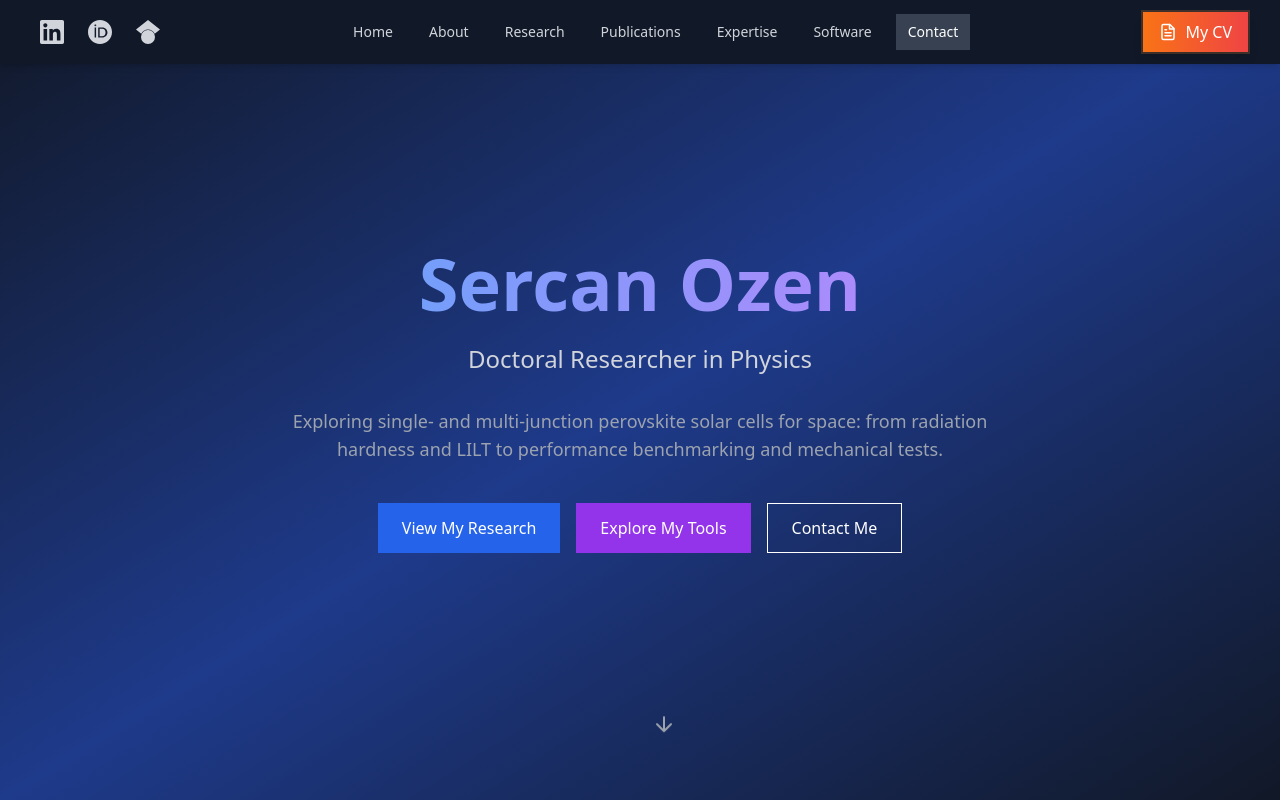
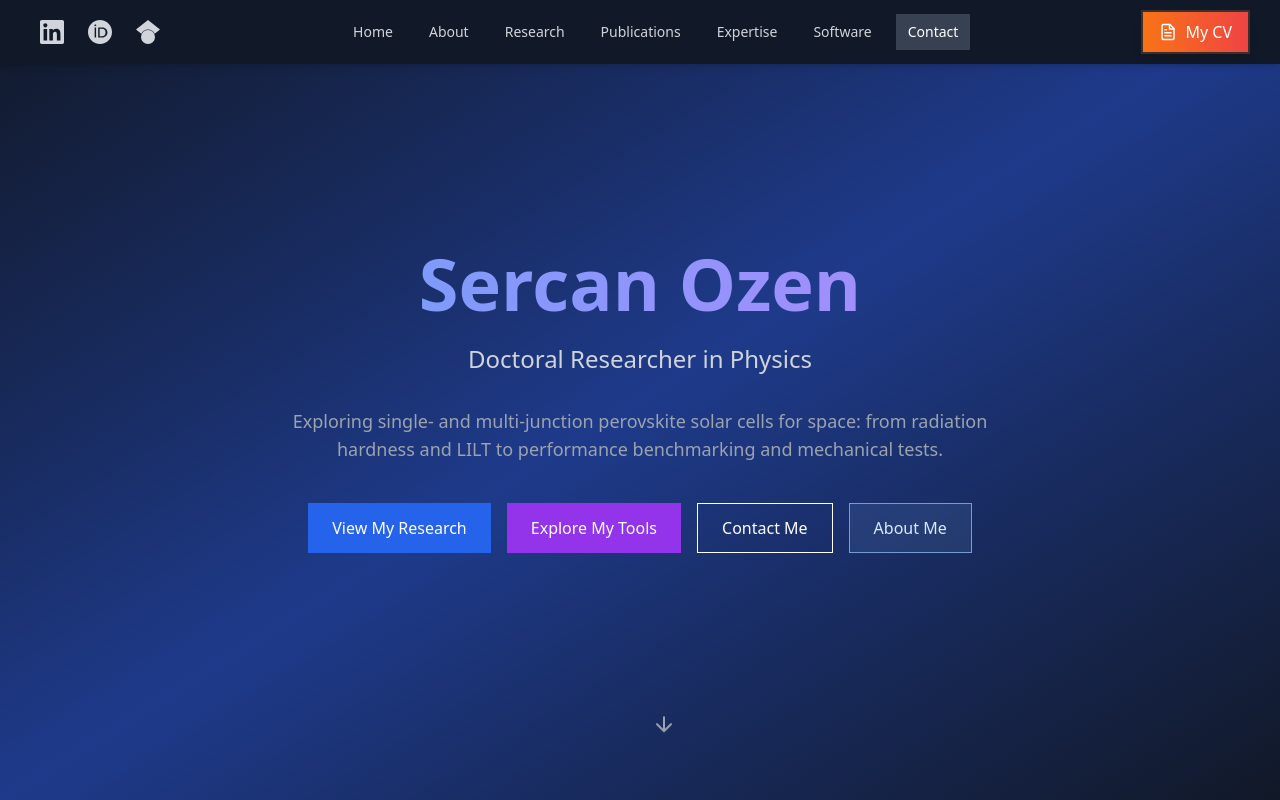
Before and after one commit to srcnzn/srcnzn.github.io, a Next.js app: page / in a window 1280 px wide. Shown: the top 800 px of the page. Built offline with nearby package versions, Linux system fonts and the light colour scheme.

Commit message:
260907-1

```diff
--- a/src/components/Home.jsx
+++ b/src/components/Home.jsx
@@ -1,13 +1,28 @@
 "use client"
 
+import { useState } from "react"
+import About from "./About"
+
 export default function Home() {
+  const [aboutOpen, setAboutOpen] = useState(false)
+
   return (
-    <div className="min-h-screen w-full flex items-center justify-center px-6">
-      <div className="max-w-7xl mx-auto text-center text-white">
-        <h1 className="text-5xl md:text-6xl lg:text-7xl font-bold mb-6 bg-clip-text text-transparent bg-gradient-to-r from-blue-400 to-purple-400">
-          Sercan Ozen
-        </h1>
-        <p className="text-xl md:text-2xl mb-8 text-gray-300">Doctoral Researcher in Physics</p>
+    <div className="flex min-h-screen w-full items-center justify-center px-6 py-24">
+      <div className="mx-auto w-full max-w-7xl text-center text-white">
+        <div className={`transition-transform duration-700 ease-in-out ${aboutOpen ? "-translate-y-3" : ""}`}>
+          <h1 className="mb-6 bg-gradient-to-r from-blue-400 to-purple-400 bg-clip-text text-5xl font-bold text-transparent md:text-6xl lg:text-7xl">
+            Sercan Ozen
+          </h1>
+          <p className={`text-xl text-gray-300 transition-[margin] duration-700 md:text-2xl ${aboutOpen ? "mb-5" : "mb-8"}`}>Doctoral Researcher in Physics</p>
+        </div>
+
+        <div className={`grid overflow-hidden transition-[grid-template-rows,opacity,margin] duration-700 ease-in-out ${aboutOpen ? "mb-8 grid-rows-[1fr] opacity-100" : "pointer-events-none mb-0 grid-rows-[0fr] opacity-0"}`} aria-hidden={!aboutOpen}>
+          <div className="min-h-0 overflow-hidden rounded-3xl shadow-2xl shadow-black/25">
+            <About />
+          </div>
+        </div>
+
+        <div className={`transition-transform duration-700 ease-in-out ${aboutOpen ? "translate-y-1" : ""}`}>
         <p className="text-lg max-w-3xl mx-auto mb-10 text-gray-400">
           Exploring single- and multi-junction perovskite solar cells for space: from radiation hardness and LILT to
           performance benchmarking and mechanical tests.
@@ -31,6 +46,15 @@ export default function Home() {
           >
             Contact Me
           </button>
+          <button
+            type="button"
+            onClick={() => setAboutOpen((open) => !open)}
+            aria-expanded={aboutOpen}
+            className="rounded-lg border border-blue-300/70 bg-blue-300/10 px-6 py-3 font-medium text-blue-100 transition-all duration-300 hover:scale-105 hover:bg-blue-300/20"
+          >
+            {aboutOpen ? "Close About Me" : "About Me"}
+          </button>
+        </div>
         </div>
 
         <button
```
